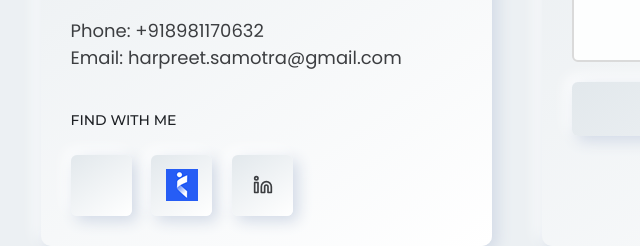
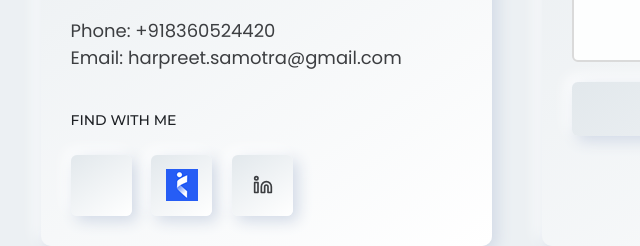
Before and after one commit to Harpreetsamotra/Portfolio, a website: page index.html in a window 1280 px wide. Shown: the part 5359-5605 px from the top of the page, 37-677 px from the left. Drawn offline with Linux system fonts and the light colour scheme.

Commit message:
Update index.html

```diff
--- a/index.html
+++ b/index.html
@@ -865,7 +865,7 @@
                             <div class="description">
                                 <p>I am available for Full Time work. Connect with me via Mail or call.
                                 </p>
-                                <span class="phone">Phone: <a href="tel:01941043264">+918981170632</a></span>
+                                <span class="phone">Phone: <a href="tel:01941043264">+918360524420</a></span>
                                 <span class="mail">Email: <a href="mailto:admin@example.com">harpreet.samotra@gmail.com</a></span>
                             </div>
                             <div class="social-area">
```
